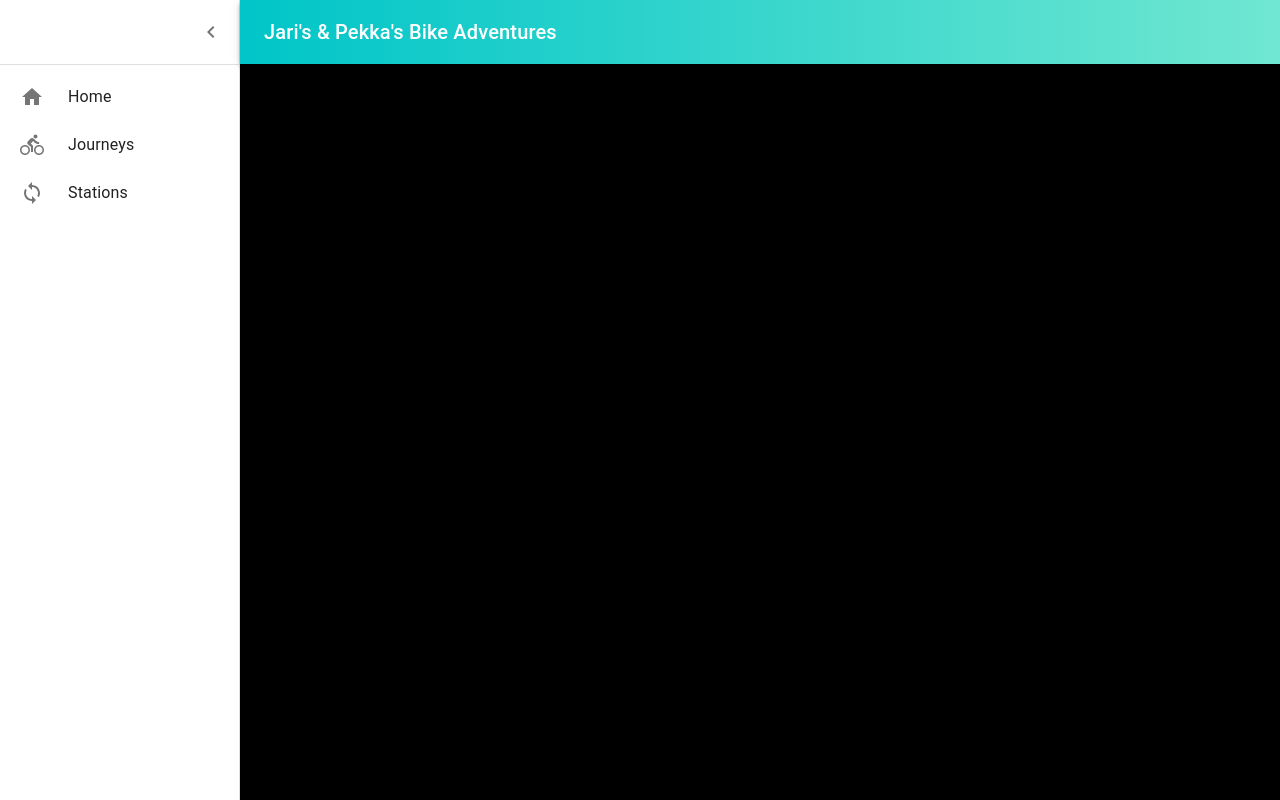
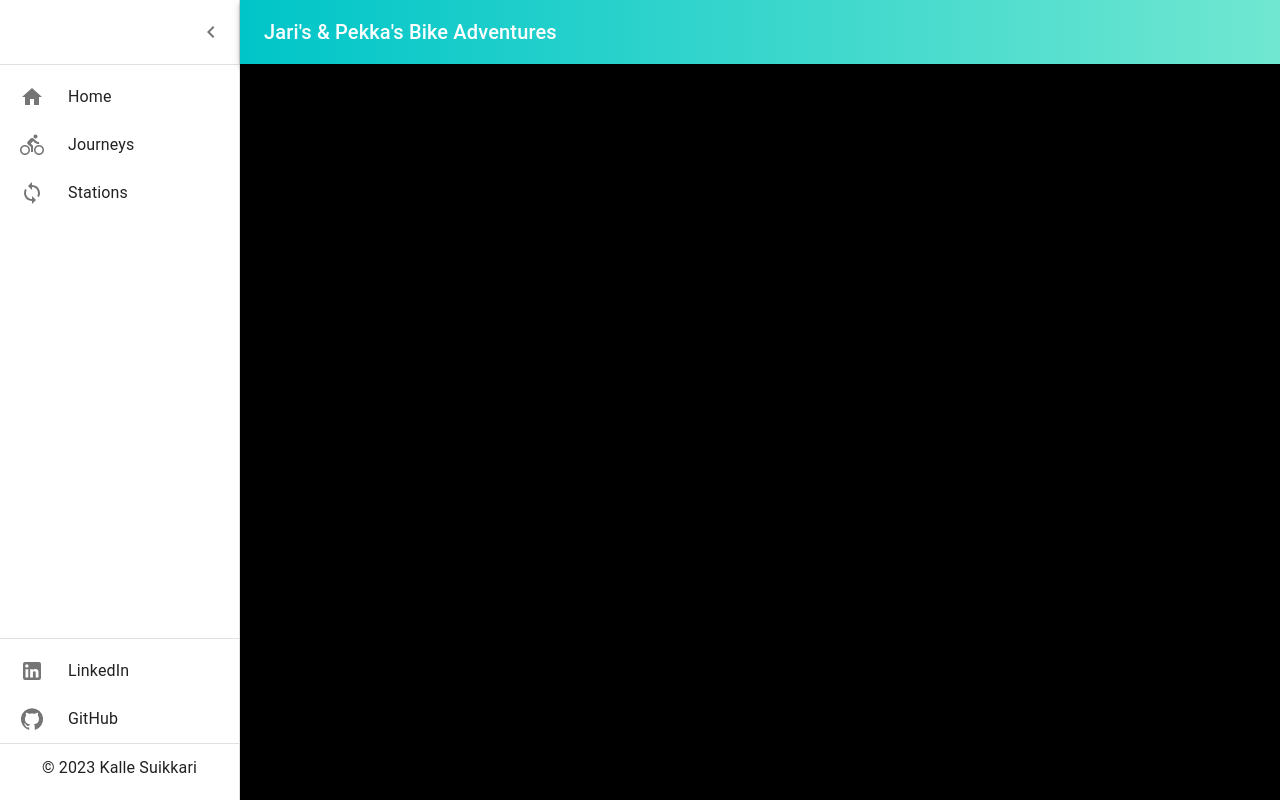
Before and after one commit to Hamburjare/BikeApp, a React (Vite) app in the folder frontend/: page / in a window 1280 px wide. Both pictures are taken after a click on the button 32 px from the left and 32 px from the top of the page. Built offline with nearby package versions, Linux system fonts and the light colour scheme.

Commit message:
prettier pages

```diff
--- a/frontend/src/routes/journeys.jsx
+++ b/frontend/src/routes/journeys.jsx
@@ -3,10 +3,12 @@ import { useState, useEffect } from "react";
 import axios from "axios";
 import { useTable } from "react-table";
 import ReactPaginate from "react-paginate";
+import Loading from "../Loading";
 
 export default function App() {
   const [error, setError] = useState(null);
   const [isLoaded, setIsLoaded] = useState(false);
+  const [isUpdating, setIsUpdating] = useState(false);
   const [data, setData] = useState([]);
   const [pageCount, setPageCount] = useState(0);
   let limit = 10;
@@ -161,14 +163,17 @@ export default function App() {
       uri += `&distanceMin=${minDistance}`;
     }
 
-    setData([]);
+    setIsUpdating(true);
     await axios(uri)
       .then((res) => {
         setData(res.data.journeys);
         setPageCount(res.data.totalPages);
       })
       .catch((err) => setError(err))
-      .finally(() => setIsLoaded(true));
+      .finally(() => {
+        setIsUpdating(false);
+        setIsLoaded(true);
+      });
   }
 
   const header = (
@@ -225,6 +230,9 @@ export default function App() {
             <option value="50">50</option>
             <option value="100">100</option>
           </select>
+        </div>
+        <div className="mt-auto border-2 border-white rounded p-2 ml-2">
+          Count: {data.length}
         </div>
       </div>
 
@@ -304,8 +312,27 @@ export default function App() {
     </div>
   );
 
-  const body = React.useMemo(() => {
+  function Table() {
+    if (isUpdating) {
+      return <Loading />;
+    }
     return (
+      <table className="w-full" {...getTableProps()}>
+        <thead>
+          {headerGroups.map((headerGroup) => (
+            <tr {...headerGroup.getHeaderGroupProps()}>
+              {headerGroup.headers.map((column) => (
+                <th
+                  className="border-solid border-x-2 border-white px-2"
+                  {...column.getHeaderProps()}
+                >
+                  {column.render("Header")}
+                </th>
+              ))}
+            </tr>
+          ))}
+        </thead>
+
         <tbody {...getTableBodyProps()}>
           {rows.map((row) => {
             prepareRow(row);
@@ -325,8 +352,9 @@ export default function App() {
             );
           })}
         </tbody>
+      </table>
     );
-  }, [getTableBodyProps, rows, prepareRow]);
+  }
 
   if (error) {
     return (
@@ -336,35 +364,15 @@ export default function App() {
       </div>
     );
   } else if (!isLoaded) {
-    return (
-      <div>
-        {header}
-        <div className="text-white">Loading...</div>
-      </div>
-    );
+    return <Loading />;
   } else {
     return (
-      <div>
+      <div className="">
         {header}
         <div className="text-white border-solid border-2 border-white rounded">
-          <table className="w-full" {...getTableProps()}>
-            <thead>
-              {headerGroups.map((headerGroup) => (
-                <tr {...headerGroup.getHeaderGroupProps()}>
-                  {headerGroup.headers.map((column) => (
-                    <th
-                      className="border-solid border-x-2 border-white px-2"
-                      {...column.getHeaderProps()}
-                    >
-                      {column.render("Header")}
-                    </th>
-                  ))}
-                </tr>
-              ))}
-            </thead>
-
-            {body}
-          </table>
+          <Table data={data} />
+        </div>
+        <div className="text-white border-solid border-2 border-white rounded">
           <footer className="text-center text-white mt-3">
             <ReactPaginate
               className="text-white flex justify-center"
--- a/frontend/src/routes/root.jsx
+++ b/frontend/src/routes/root.jsx
@@ -16,9 +16,11 @@ import ListItemButton from "@mui/material/ListItemButton";
 import ListItemIcon from "@mui/material/ListItemIcon";
 import ListItemText from "@mui/material/ListItemText";
 import DirectionsBikeIcon from "@mui/icons-material/DirectionsBike";
-import SyncIcon from '@mui/icons-material/Sync';
+import SyncIcon from "@mui/icons-material/Sync";
 import HomeIcon from "@mui/icons-material/Home";
 import { Outlet, Link } from "react-router-dom";
+import LinkedInIcon from "@mui/icons-material/LinkedIn";
+import GitHubIcon from "@mui/icons-material/GitHub";
 
 const drawerWidth = 240;
 
@@ -140,8 +142,7 @@ export default function Root() {
                   justifyContent: open ? "initial" : "center",
                   px: 2.5,
                 }}
-                onClick={() => {
-                }}
+                onClick={() => {}}
               >
                 <ListItemIcon
                   sx={{
@@ -164,8 +165,7 @@ export default function Root() {
                   justifyContent: open ? "initial" : "center",
                   px: 2.5,
                 }}
-                onClick={() => {
-                }}
+                onClick={() => {}}
               >
                 <ListItemIcon
                   sx={{
@@ -176,7 +176,10 @@ export default function Root() {
                 >
                   <DirectionsBikeIcon />
                 </ListItemIcon>
-                <ListItemText primary="Journeys" sx={{ opacity: open ? 1 : 0 }} />
+                <ListItemText
+                  primary="Journeys"
+                  sx={{ opacity: open ? 1 : 0 }}
+                />
               </ListItemButton>
             </Link>
           </ListItem>
@@ -188,8 +191,7 @@ export default function Root() {
                   justifyContent: open ? "initial" : "center",
                   px: 2.5,
                 }}
-                onClick={() => {
-                }}
+                onClick={() => {}}
               >
                 <ListItemIcon
                   sx={{
@@ -200,13 +202,90 @@ export default function Root() {
                 >
                   <SyncIcon />
                 </ListItemIcon>
-                <ListItemText primary="Stations" sx={{ opacity: open ? 1 : 0 }} />
+                <ListItemText
+                  primary="Stations"
+                  sx={{ opacity: open ? 1 : 0 }}
+                />
               </ListItemButton>
             </Link>
           </ListItem>
         </List>
+        <footer className="absolute bottom-0 w-full">
+          <Divider />
+          <List>
+            <ListItem key="LinkedIn" disablePadding sx={{ display: "block" }}>
+              <Link to={`https://www.linkedin.com/in/kallesuikkari/`}>
+                <ListItemButton
+                  sx={{
+                    minHeight: 48,
+                    justifyContent: open ? "initial" : "center",
+                    px: 2.5,
+                  }}
+                  onClick={() => {}}
+                >
+                  <ListItemIcon
+                    sx={{
+                      minWidth: 0,
+                      mr: open ? 3 : "auto",
+                      justifyContent: "center",
+                    }}
+                  >
+                    <LinkedInIcon />
+                  </ListItemIcon>
+                  <ListItemText
+                    primary="LinkedIn"
+                    sx={{ opacity: open ? 1 : 0 }}
+                  />
+                </ListItemButton>
+              </Link>
+            </ListItem>
+            <ListItem key="GitHub" disablePadding sx={{ display: "block" }}>
+              <Link to={`https://github.com/hamburjare`}>
+                <ListItemButton
+                  sx={{
+                    minHeight: 48,
+                    justifyContent: open ? "initial" : "center",
+                    px: 2.5,
+                  }}
+                  onClick={() => {}}
+                >
+                  <ListItemIcon
+                    sx={{
+                      minWidth: 0,
+                      mr: open ? 3 : "auto",
+                      justifyContent: "center",
+                    }}
+                  >
+                    <GitHubIcon />
+                  </ListItemIcon>
+                  <ListItemText
+                    primary="GitHub"
+                    sx={{ opacity: open ? 1 : 0 }}
+                  />
+                </ListItemButton>
+              </Link>
+            </ListItem>
+            <ListItem key="copyright" disablePadding sx={{ display: open ? "block" : "none"  }}>
+              <Divider />
+              {/* If not open dont show */}
+              <ListItemButton
+                sx={{
+                  minHeight: 48,
+                  justifyContent: open ? "initial" : "center",
+                  px: 2.5,
+                }}
+                onClick={() => {}}
+              >
+                <ListItemText
+                  primary="© 2023 Kalle Suikkari"
+                  sx={{ opacity: open ? 1 : 0, textAlign: "center" }}
+                />
+              </ListItemButton>
+            </ListItem>
+          </List>
+        </footer>
       </Drawer>
-      <div className="mt-20 ml-10">
+      <div className="mt-20 mx-10 w-full h-full">
         <Outlet />
       </div>
     </Box>
--- a/frontend/src/routes/stationView.jsx
+++ b/frontend/src/routes/stationView.jsx
@@ -98,12 +98,10 @@ export default function StationView() {
 
   function Stats() {
     if (isUpdating) {
-      return (
-        <Loading />
-      );
+      return <Loading />;
     }
     return (
-      <div>
+      <div className="flex flex-col justify-center items-center">
         <div className="text-white text-md mt-3">
           Total number of journeys starting from this station
         </div>
@@ -124,13 +122,14 @@ export default function StationView() {
         </div>
         <div className="text-white text-md mt-3">
           The average distance of a journey ending at this station
+        </div>
         <div className="text-white text-md mt-3 bg-black border-solid border-2 border-white rounded p-2 mr-2 text-white w-fit">
           {(avgReturnDistance / 1000).toFixed(2)} km
-            </div>
         </div>
         <div className="text-white text-md mt-3">
           Top 5 most popular departure stations for journeys ending at this
           station
+        </div>
         <div className="text-white text-md mt-3 bg-black border-solid border-2 border-white rounded p-2 mr-2 text-white w-fit">
           {top5DepartureStations.map((station, index) => (
             <div>
@@ -138,17 +137,16 @@ export default function StationView() {
             </div>
           ))}
         </div>
-          </div>
         <div className="text-white text-md mt-3">
           Top 5 most popular return stations for journeys starting from this
           station
+        </div>
         <div className="text-white text-md mt-3 bg-black border-solid border-2 border-white rounded p-2 mr-2 text-white w-fit">
           {top5ReturnStations.map((station, index) => (
             <div>
               {index + 1}. {station}
             </div>
           ))}
-            </div>
         </div>
       </div>
     );
@@ -211,10 +209,10 @@ export default function StationView() {
         </div>
         <div>
           <h1 className="text-center text-3xl mb-2 mt-10 text-white">Stats</h1>
-          <div>
+          <div className="flex justify-center flex-col mr-3 text-center items-center">
             <div className="text-white text-xl mt-3">Filter by month</div>
             <select
-              className="bg-black border-solid border-2 border-white rounded p-2 mr-2 text-white"
+              className="bg-black border-solid border-2 border-white rounded p-2 mr-2 text-white w-fit"
               id="filter"
               name="filter"
               onChange={handleMonthChange}
@@ -233,14 +231,12 @@ export default function StationView() {
               <option value="november">November</option>
               <option value="december">December</option>
             </select>
+            <Stats />
           </div>
-
-          <Stats/>
-
         </div>
 
         <MapContainer
-          className="mt-3 mb-3 h-96 w-full"
+          className="mt-3 mb-11 h-96 w-full"
           center={[stationData.latitude, stationData.longitude]}
           zoom={12}
           scrollWheelZoom={false}
```
Also changed, not shown: frontend/src/routes/stations.jsx (+36 -30 lines). Lines whose indentation alone changed are shown as unchanged.
